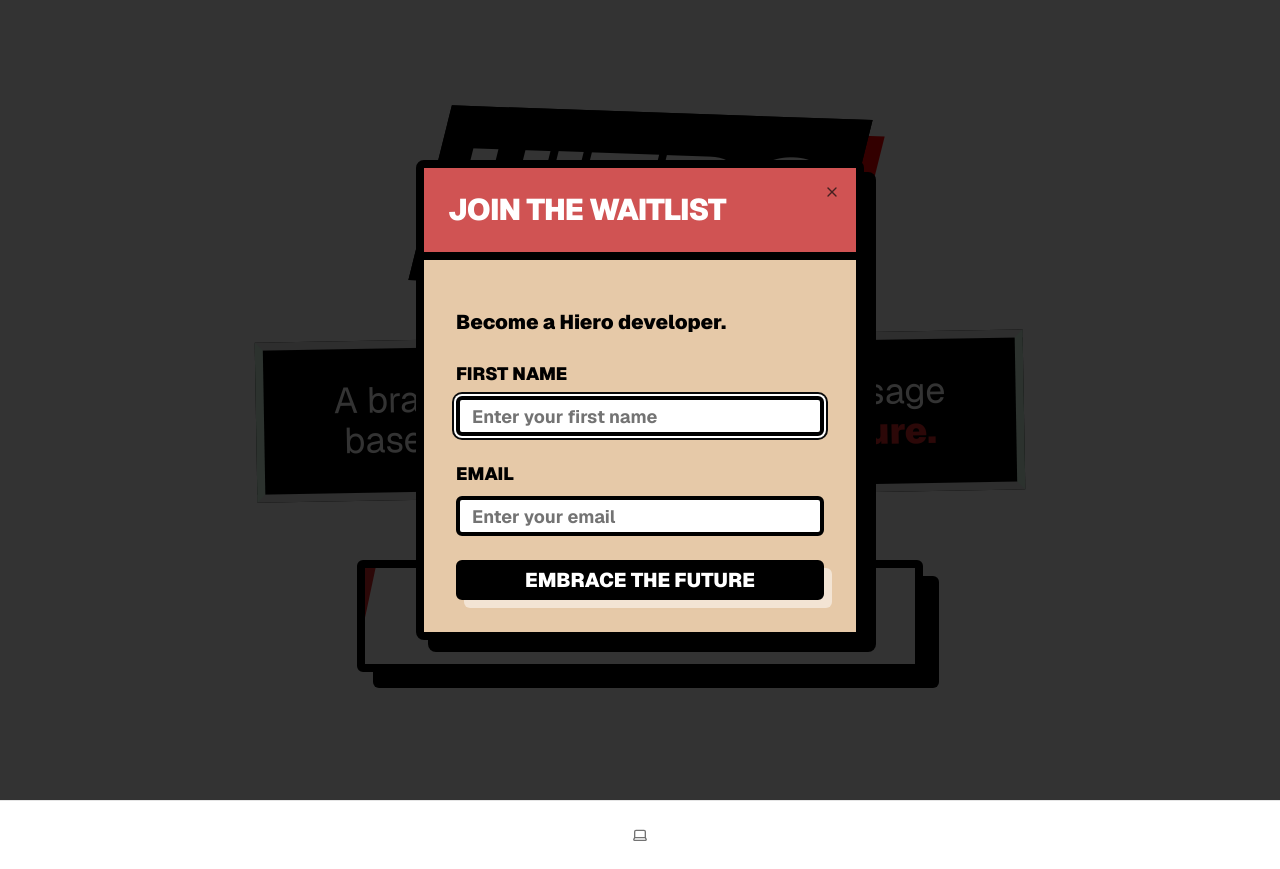
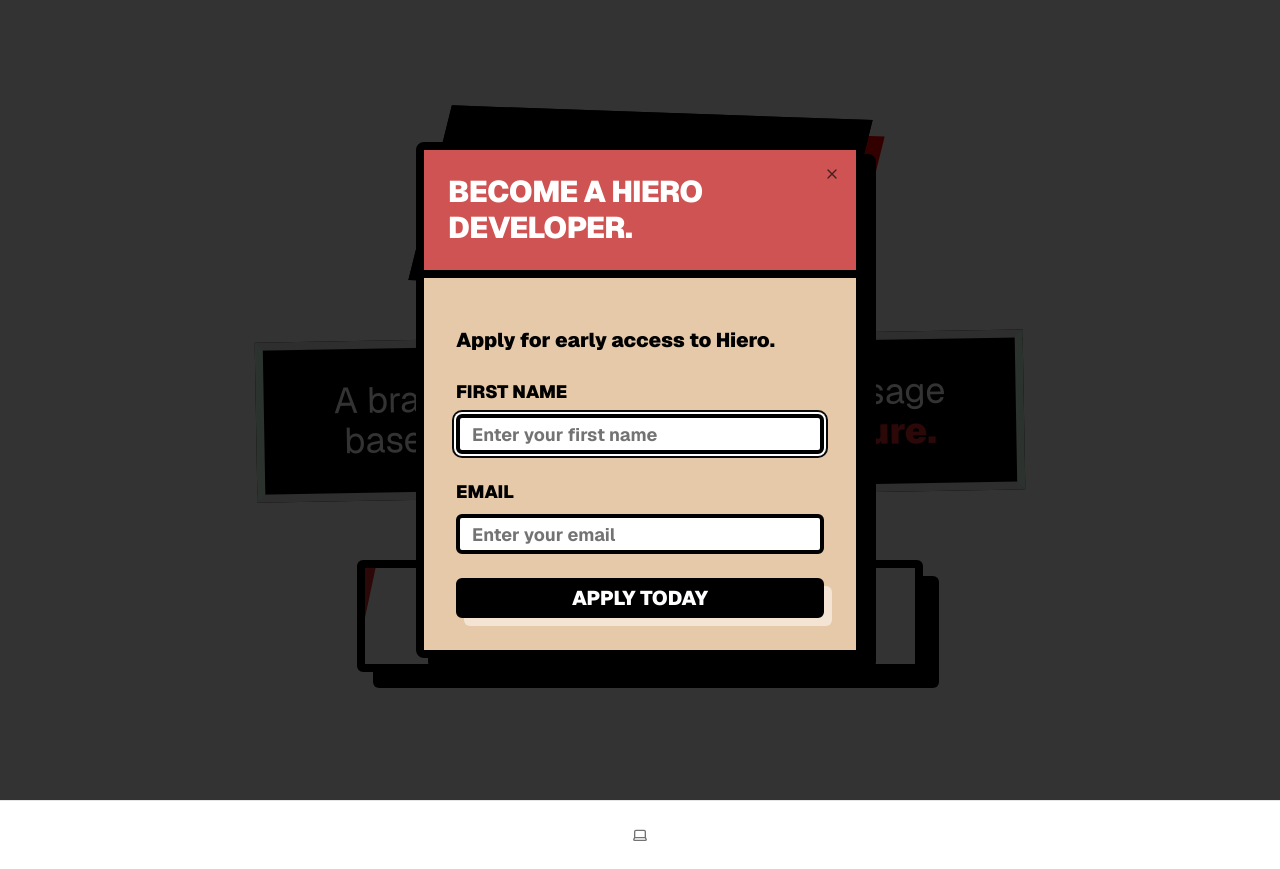
Before and after one commit to Hewlbern/hiero-fork, a Next.js app: page / in a window 1280 px wide. Both pictures are taken after a click on the button "Join Waitlist". Built offline with nearby package versions, Linux system fonts and the light colour scheme.

Commit message:
Updated copy

```diff
--- a/components/join-waitlist-modal.tsx
+++ b/components/join-waitlist-modal.tsx
@@ -51,7 +51,7 @@
 			<DialogContent className="bg-[#E6C9A8] border-8 border-black shadow-[12px_12px_0px_0px_rgba(0,0,0,1)] p-0 w-full max-w-md">
 				<DialogHeader className="bg-[#D05353] text-white p-6 border-b-8 border-black">
 					<DialogTitle className="text-3xl font-black uppercase">
-						Join the Waitlist
+						Become a Hiero Developer.
 					</DialogTitle>
 				</DialogHeader>
 				<div className="p-8">
@@ -62,7 +62,7 @@
 					) : (
 						<>
 							<p className="mb-6 text-black font-black text-xl">
-								Become a Hiero developer.
+								Apply for early access to Hiero.
 							</p>
 							<form onSubmit={handleSubmit} className="space-y-6">
 								<div>
@@ -107,7 +107,7 @@
 									className="w-full bg-black text-white border-4 border-black shadow-[8px_8px_0px_0px_rgba(255,255,255,0.5)] hover:shadow-none hover:translate-x-[8px] hover:translate-y-[8px] hover:bg-[#00FF00] hover:text-black transition-all font-black text-xl uppercase p-4"
 									disabled={isSubmitting}
 								>
-									{isSubmitting ? "Submitting..." : "Embrace the Future"}
+									{isSubmitting ? "Submitting..." : "Apply Today"}
 								</Button>
 							</form>
 						</>
```
